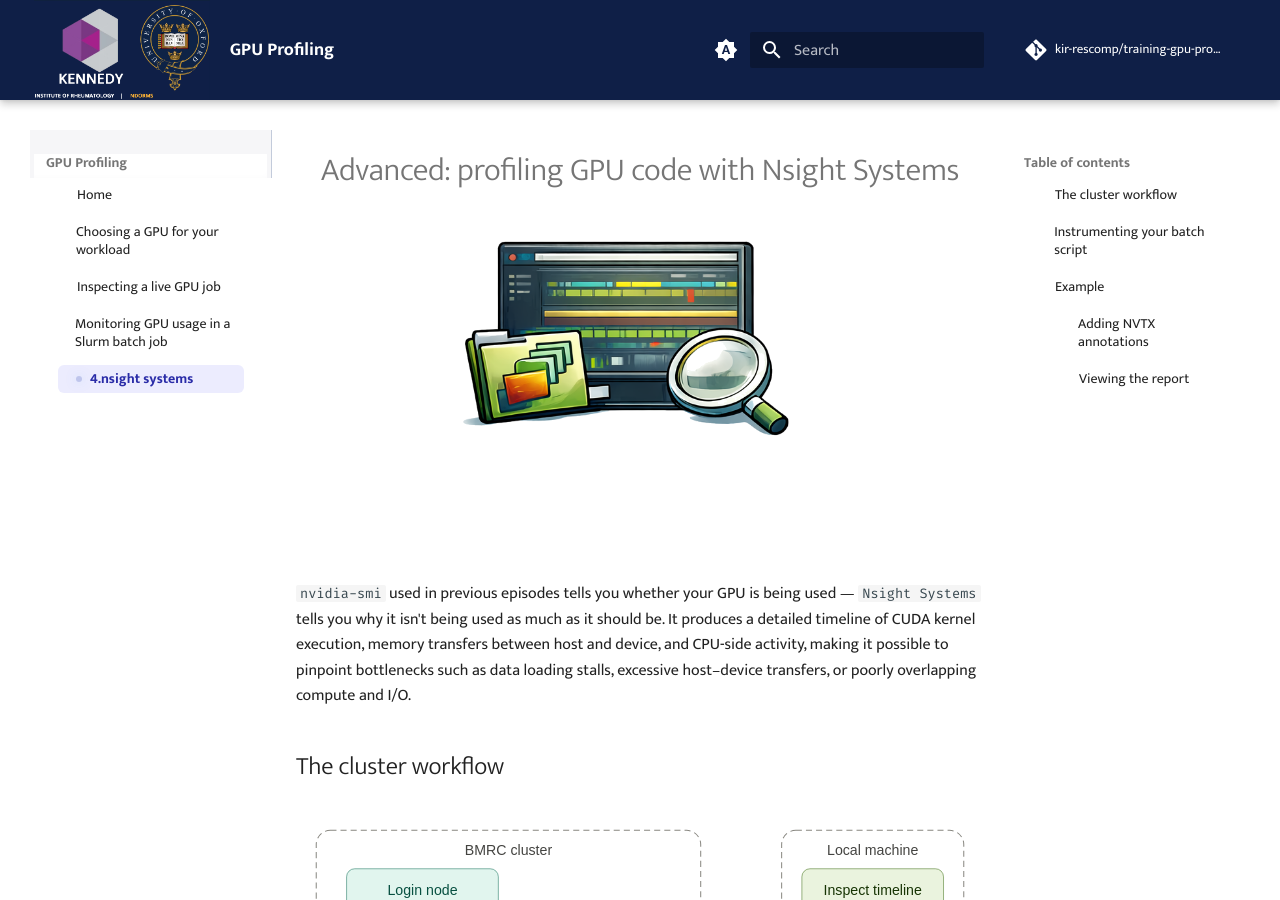
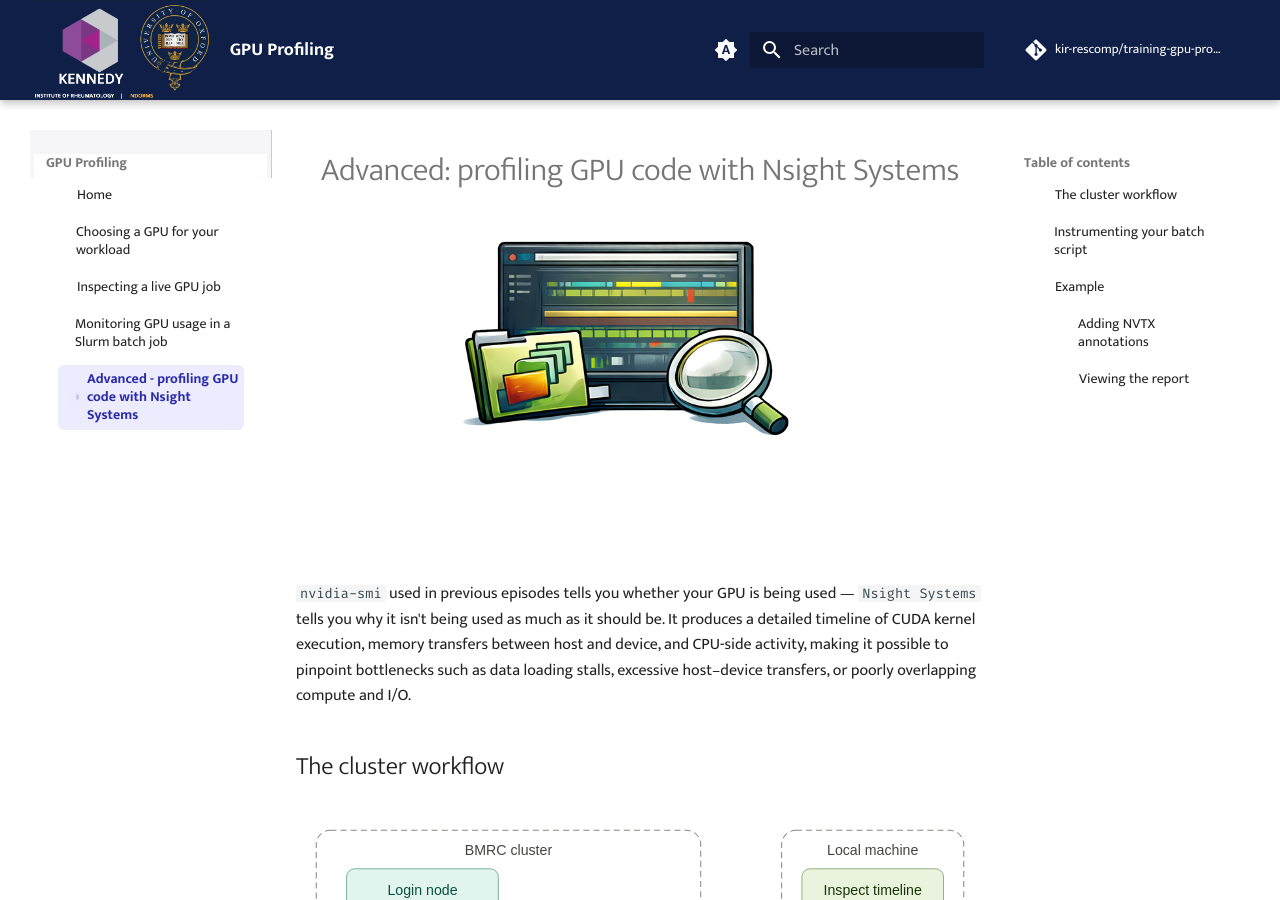
Before and after one commit to kir-rescomp/training-gpu-profiling, an MkDocs documentation site: the page built from docs/4.nsight-systems.md, in a window 1280 px wide and 900 px high. Built offline with MkDocs 1.6.1 and Material for MkDocs 9.7.7, drawn with Linux system fonts in a browser that asks for light colours; comment, search, counter and statistics services are not loaded.

Commit message:
fix menu label header for nsight systems

```diff
--- a/docs/4.nsight-systems.md
+++ b/docs/4.nsight-systems.md
@@ -1,5 +1,5 @@
 ---
-title: Advanced: profiling GPU code with Nsight Systems
+title: Advanced - profiling GPU code with Nsight Systems
 ---
 
 <h1 class="centered">Advanced: profiling GPU code with Nsight Systems</h1>
```
